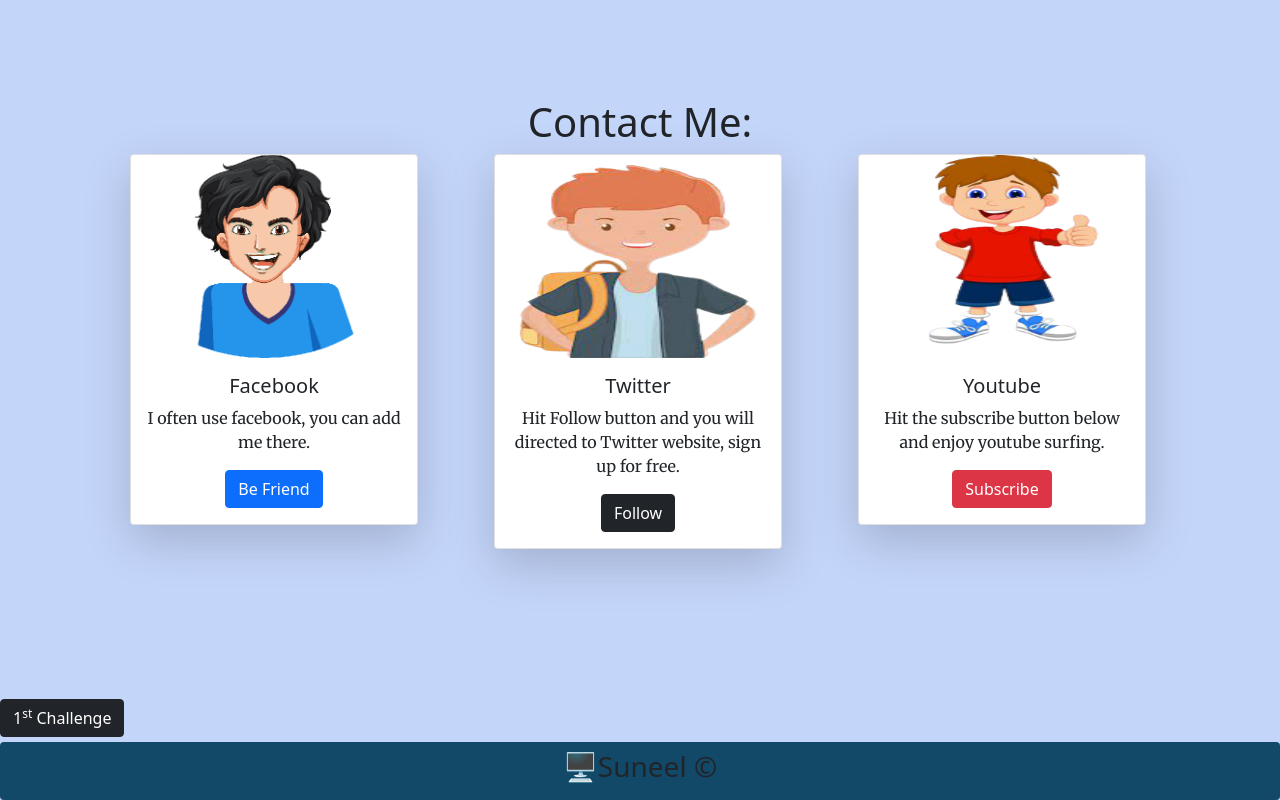
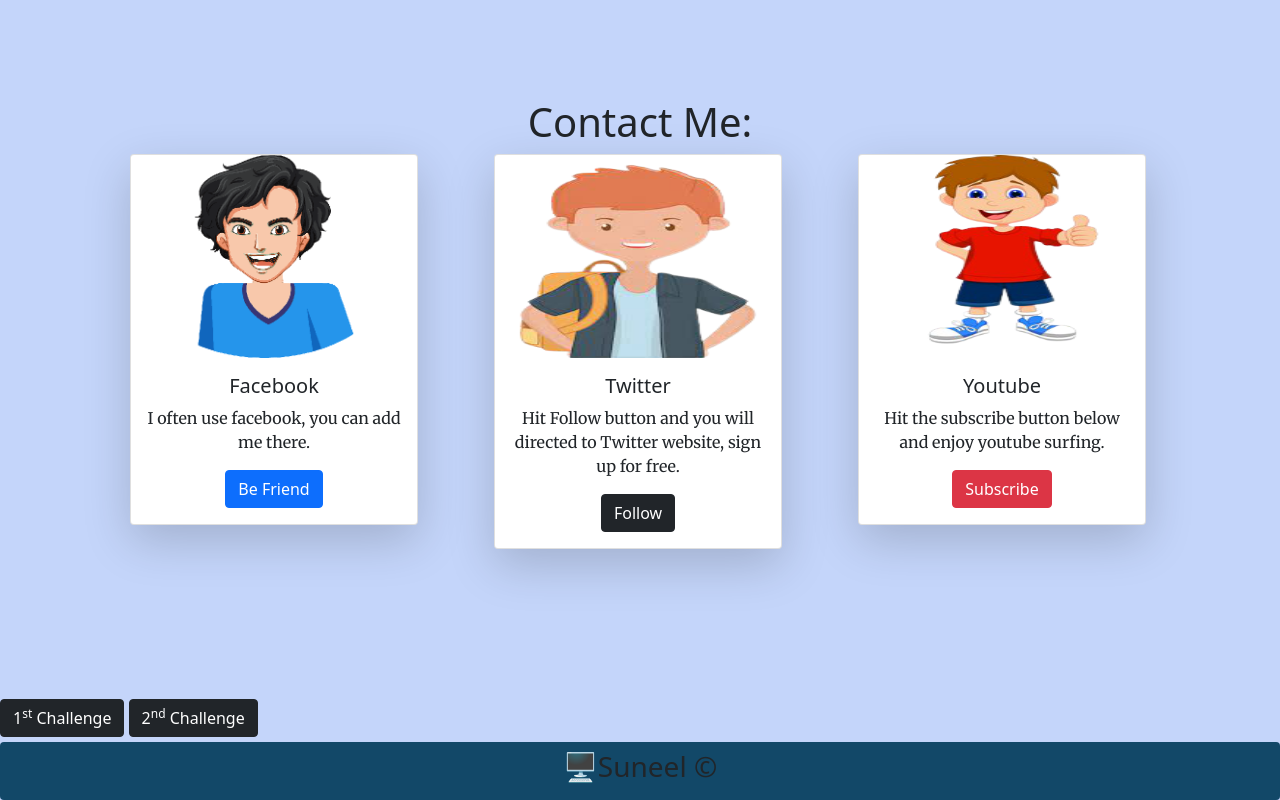
Before and after one commit to Tajpuriya/cv, a plain HTML site: page index.html in a window 1280 px wide. Shown: the part 3470-4270 px from the top of the page. Drawn offline with nearby package versions, Linux system fonts and the light colour scheme.

Commit message:
update index with second challenge

```diff
--- a/index.html
+++ b/index.html
@@ -227,6 +227,7 @@
 
     <div style="text-align: left; margin-bottom: 5px;">
       <a href="firstchallenge.html"><button class="btn btn-dark">1<sup>st</sup> Challenge</button></a>
+      <a href="secondchallenge.html"><button class="btn btn-dark">2<sup>nd</sup> Challenge</button></a>
     </div>
 
 
```
